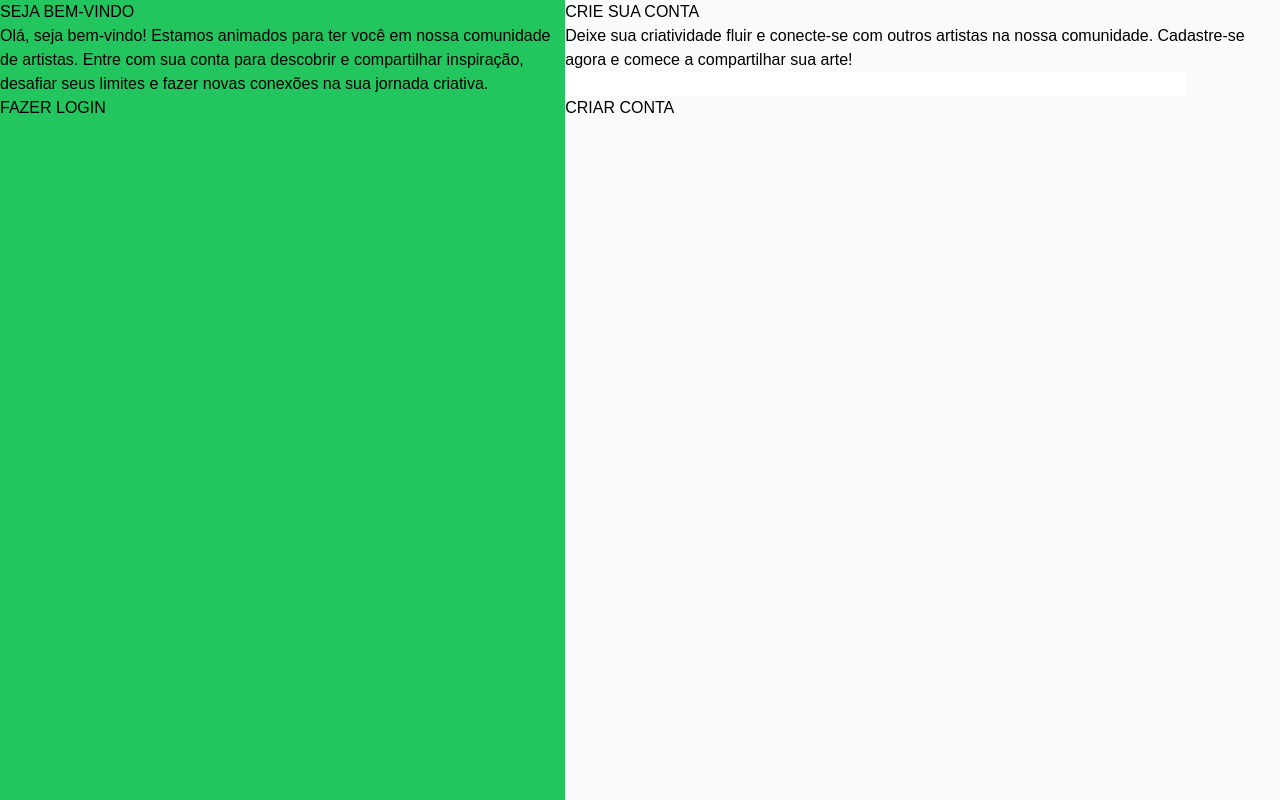
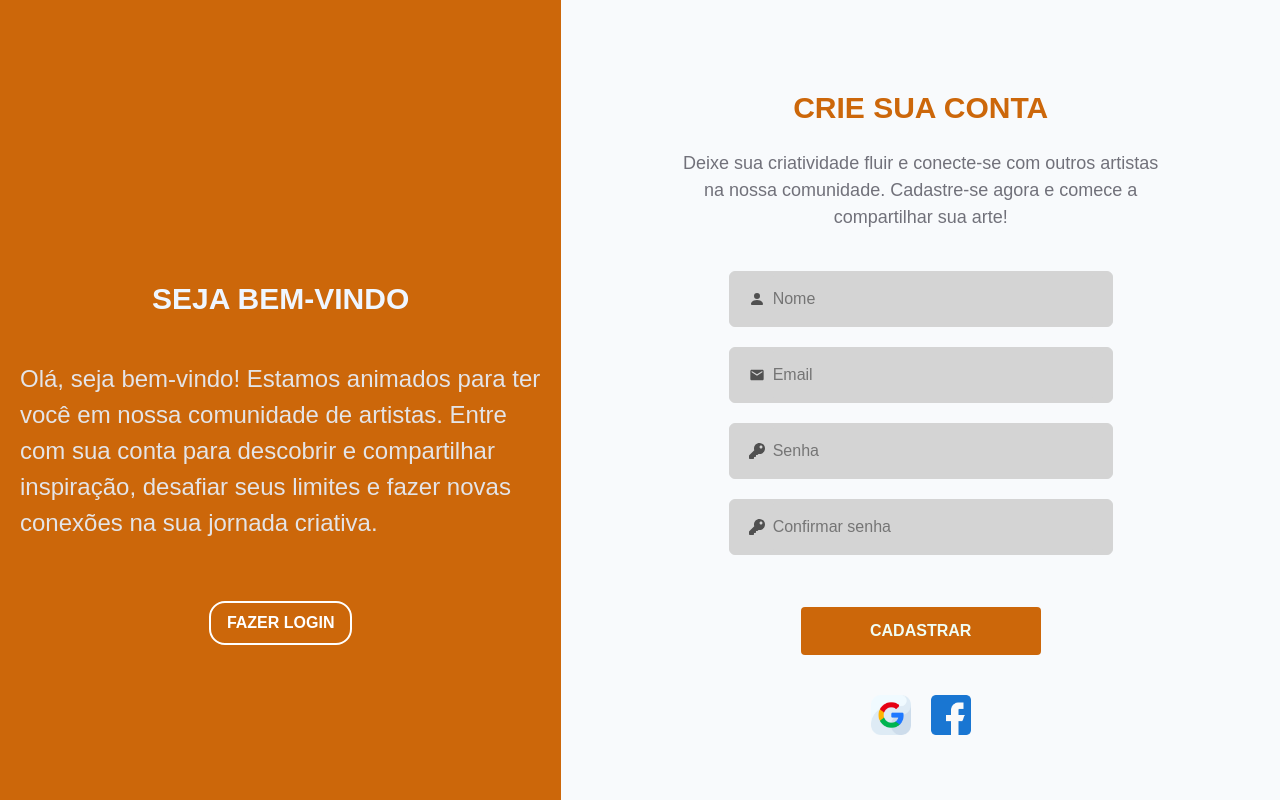
Before and after one commit to Antonio-Jefferson/midArt-frontend, a Next.js app: page /sign-up in a window 1280 px wide. Built offline with nearby package versions, Linux system fonts and the light colour scheme.

Commit message:
feat: add page signin

```diff
--- a/src/app/sign-up/page.tsx
+++ b/src/app/sign-up/page.tsx
@@ -1,4 +1,8 @@
+import Image from 'next/image'
 import Link from 'next/link'
+import { MdEmail } from 'react-icons/md'
+import { FaKey } from 'react-icons/fa'
+import { BsFillPersonFill } from 'react-icons/bs'
 
 export const metadata = {
   title: 'MidArt - Signup',
@@ -6,36 +10,95 @@ export const metadata = {
 
 export default function Signup() {
   return (
-    <main className="flex bg-slate-50 h-screen">
-      <div className="w-3/5 bg-green-500 h-screen">
-        <div>
-          <h1>SEJA BEM-VINDO</h1>
-          <p>
+    <main className="flex justify-between  bg-slate-50 h-screen">
+      <div className="w-2/3 bg-secondary hidden lg:block">
+        <div className="flex flex-col justify-center my-64 items-center">
+          <h1 className="text-center font-bold text-blue-50 text-3xl my-5">
+            SEJA BEM-VINDO
+          </h1>
+          <p className="text-zinc-200 font-light text-2xl p-5">
             Olá, seja bem-vindo! Estamos animados para ter você em nossa
             comunidade de artistas. Entre com sua conta para descobrir e
             compartilhar inspiração, desafiar seus limites e fazer novas
             conexões na sua jornada criativa.
           </p>
           <Link href={'/'}>
-            <button>FAZER LOGIN</button>
+            <button className="bg-transparent border-2 border-white rounded-2xl text-white font-semibold px-4 py-2 mt-10 m-auto hover:bg-white hover:bg-opacity-10">
+              FAZER LOGIN
+            </button>
           </Link>
         </div>
       </div>
-      <div>
-        <div>
-          <h1>CRIE SUA CONTA</h1>
-          <p>
+      <div className="flex items-center justify-center h-screen">
+        <div className="w-2/3 flex flex-col items-center justify-center">
+          <h1 className="text-center font-bold text-secondary text-3xl m-5">
+            CRIE SUA CONTA
+          </h1>
+          <p className="text-zinc-500 font-light text-lg text-center mb-10">
             Deixe sua criatividade fluir e conecte-se com outros artistas na
             nossa comunidade. Cadastre-se agora e comece a compartilhar sua
             arte!
           </p>
-          <form>
-            <input type="text" />
-            <input type="email" />
-            <input type="password" />
-            <button type="submit">CRIAR CONTA</button>
+          <form className=" flex flex-col justify-center items-center w-96 h-2/5">
+            <div className="flex justify-center items-center w-96 h-14 bg-gray-200 p-2 border rounded-md mb-5">
+              <BsFillPersonFill className="text-gray-500 text-1xl" />
+              <input
+                className="bg-gray-200 ml-2 w-80 h-14 rounded-md outline-none"
+                type="text"
+                placeholder="Nome"
+              />
+            </div>
+            <div className="flex justify-center items-center w-96 h-14 bg-gray-200 p-2 border rounded-md mb-5">
+              <MdEmail className="text-gray-500 text-1xl" />
+              <input
+                className="bg-gray-200 ml-2 w-80 h-14 rounded-md outline-none"
+                type="email"
+                placeholder="Email"
+              />
+            </div>
+            <div className="flex justify-center items-center w-96 h-14 bg-gray-200 p-2 border rounded-md mb-5">
+              <FaKey className="text-gray-500 text-1xl" />
+              <input
+                className="bg-gray-200 ml-2 w-80 h-14 rounded-md outline-none"
+                type="password"
+                placeholder="Senha"
+              />
+            </div>
+            <div className="flex justify-center items-center w-96 h-14 bg-gray-200 p-2 border rounded-md mb-5">
+              <FaKey className="text-gray-500 text-1xl" />
+              <input
+                className="bg-gray-200 ml-2 w-80 h-14 rounded-md outline-none"
+                type="password"
+                placeholder="Confirmar senha"
+              />
+            </div>
+            <button
+              className="bg-secondary p-1 text-green-50 rounded w-60 h-12 hover:bg-primary font-semibold mt-8"
+              type="submit"
+            >
+              CADASTRAR
+            </button>
+            <p className="lg:hidden mt-3 text-zinc-500">
+              Não possue conta?
+              <span className="font-semibold text-primary hover:cursor-pointer hover:underline ml-1">
+                <Link href={'/'}>FAÇA LOGIN</Link>
+              </span>
+            </p>
           </form>
-          <div></div>
+          <div className="flex gap-5 mt-10">
+            <Image
+              src="/images/google.png"
+              width={40}
+              height={40}
+              alt="google"
+            />
+            <Image
+              src="/images/facebook.png"
+              width={40}
+              height={40}
+              alt="facebook"
+            />
+          </div>
         </div>
       </div>
     </main>
```
